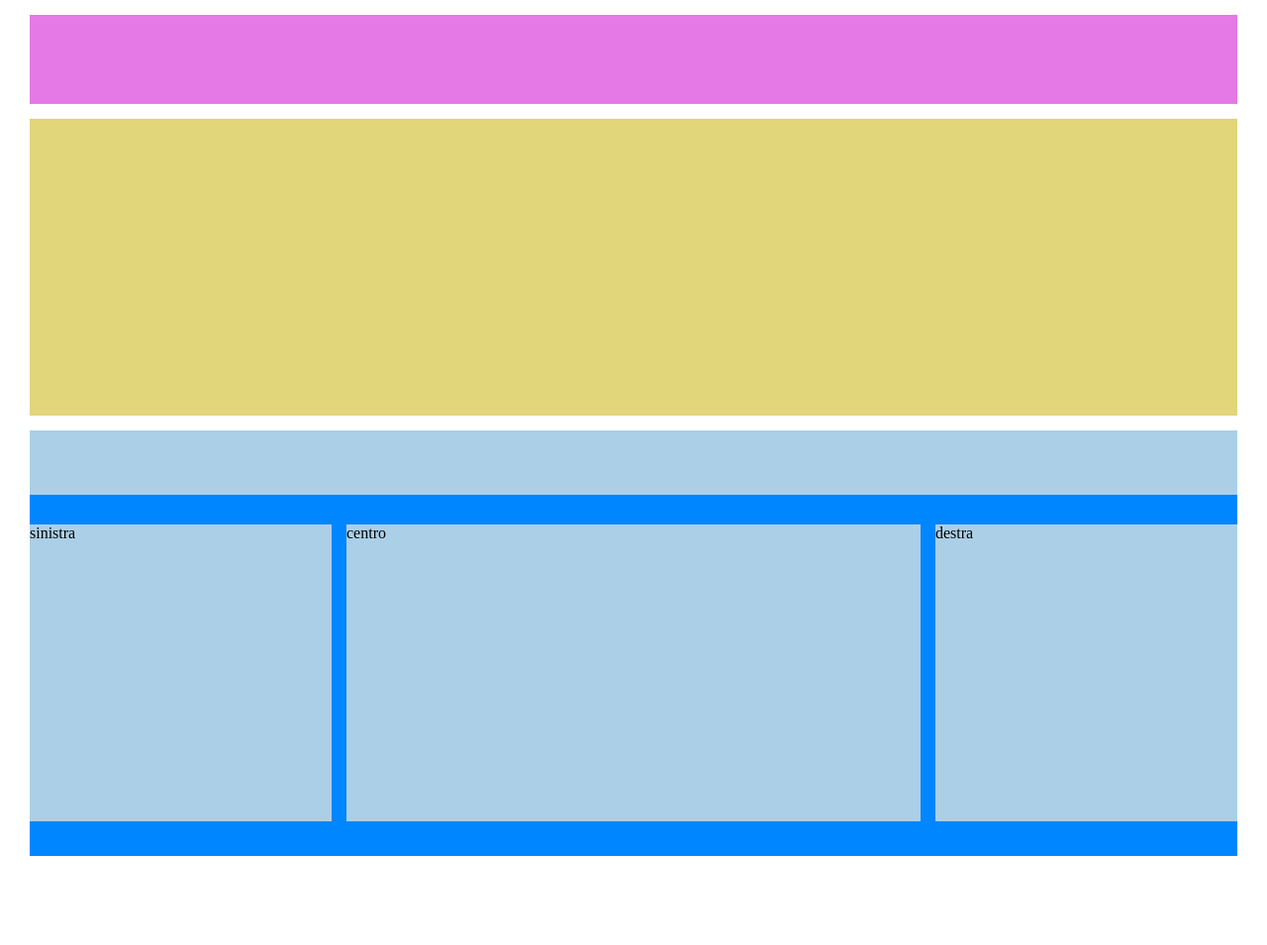
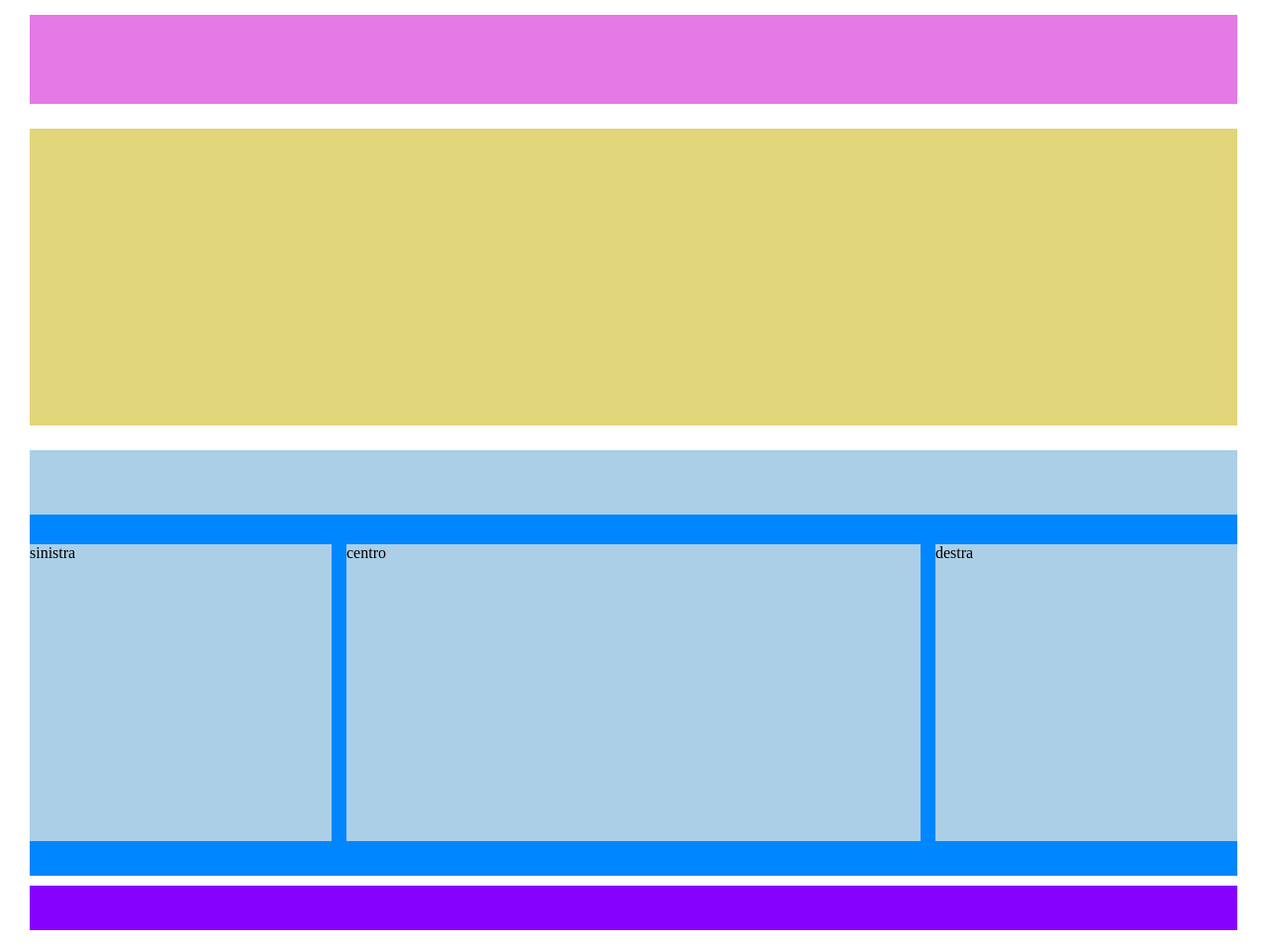
Before and after one commit to AlessioDiPietro/htmlcss-struttura-wp, a plain HTML site: page index.html in a window 1280 px wide. Shown: the whole page at 99% size. Before the commit the page ends 880 px from the top, so only its background shows below. Drawn offline with Linux system fonts and the light colour scheme.

Commit message:
ADD-footer ringraziamento

```diff
--- a/css/style.css
+++ b/css/style.css
@@ -11,7 +11,7 @@ header {
     height: 90px;
     /*height da togliere */
     background-color:#e579e6 ;
-    margin-bottom: 15px;
+    margin-bottom: 25px;
 }
 /* fine form header */
 
@@ -21,7 +21,7 @@ header {
     height: 300px;
     /* fine form header */
     background-color:#e1d67a;
-    margin-bottom: 15px;
+    margin-bottom: 25px;
 }
 /* fine jumbotron */
 
@@ -29,13 +29,15 @@ main {
     height: 430px;
     /* height da togliere */
     background-color: #0086ff;
+    margin-bottom: 10px;
 }
+
 main::after{
     content: " ";
     display:table;
     clear:both;
-    margin-bottom: 5px;
 }
+
 
 /* inizio sottotitolo */
 .sottotitolo {
@@ -43,6 +45,8 @@ main::after{
 /* fine form header */
     background-color:#abcfe7 ;
 }
+/* fine sottotitolo */
+
 
 /* inizio banner DX,CENTER,SX */
 .banner {
@@ -61,5 +65,13 @@ main::after{
     width:calc(50% - 30px);
     margin: 30px 15px;
 }
+/* fine banner DX,CENTER,SX */
 
-/* inizio footer */
+
+/* inizio ringraziamento */
+footer {
+height: 45px;
+/* height da togliere */
+background-color: #8601fe;
+}
+/* fine ringraziamento */
```
